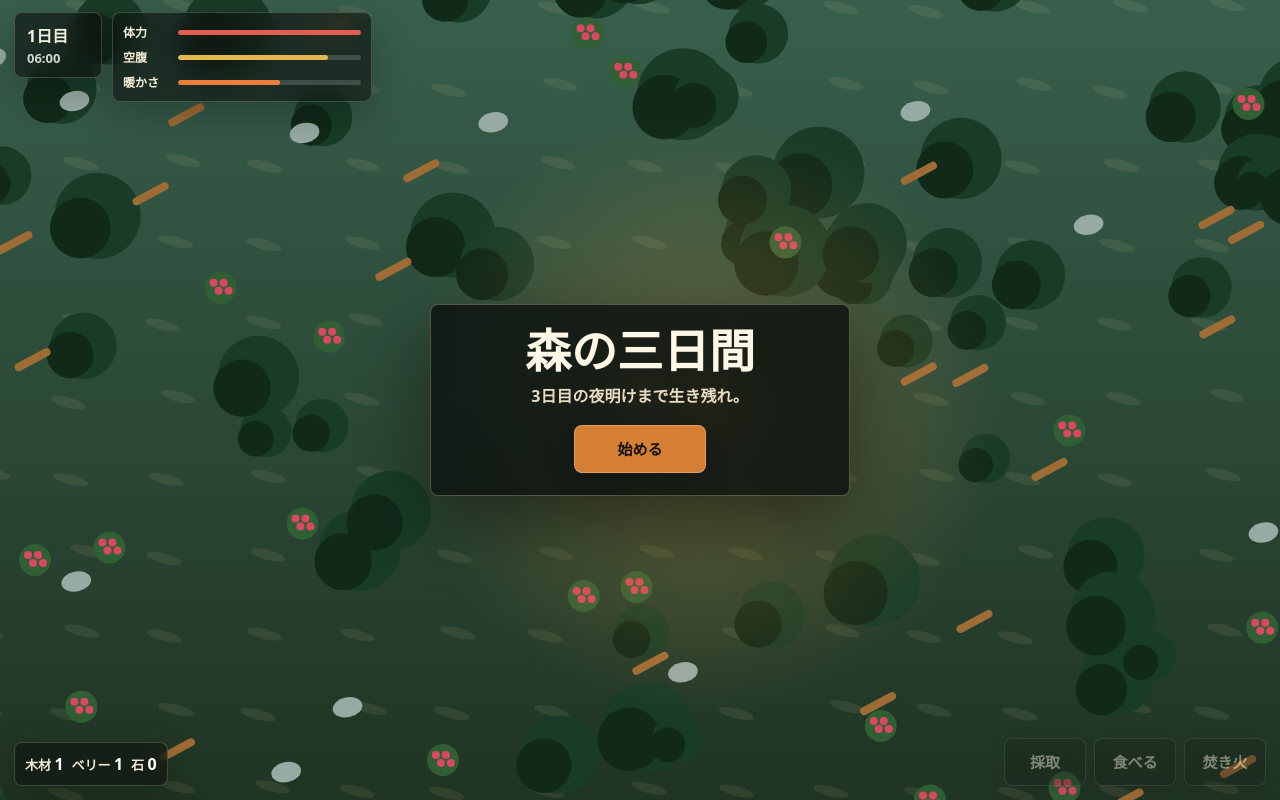
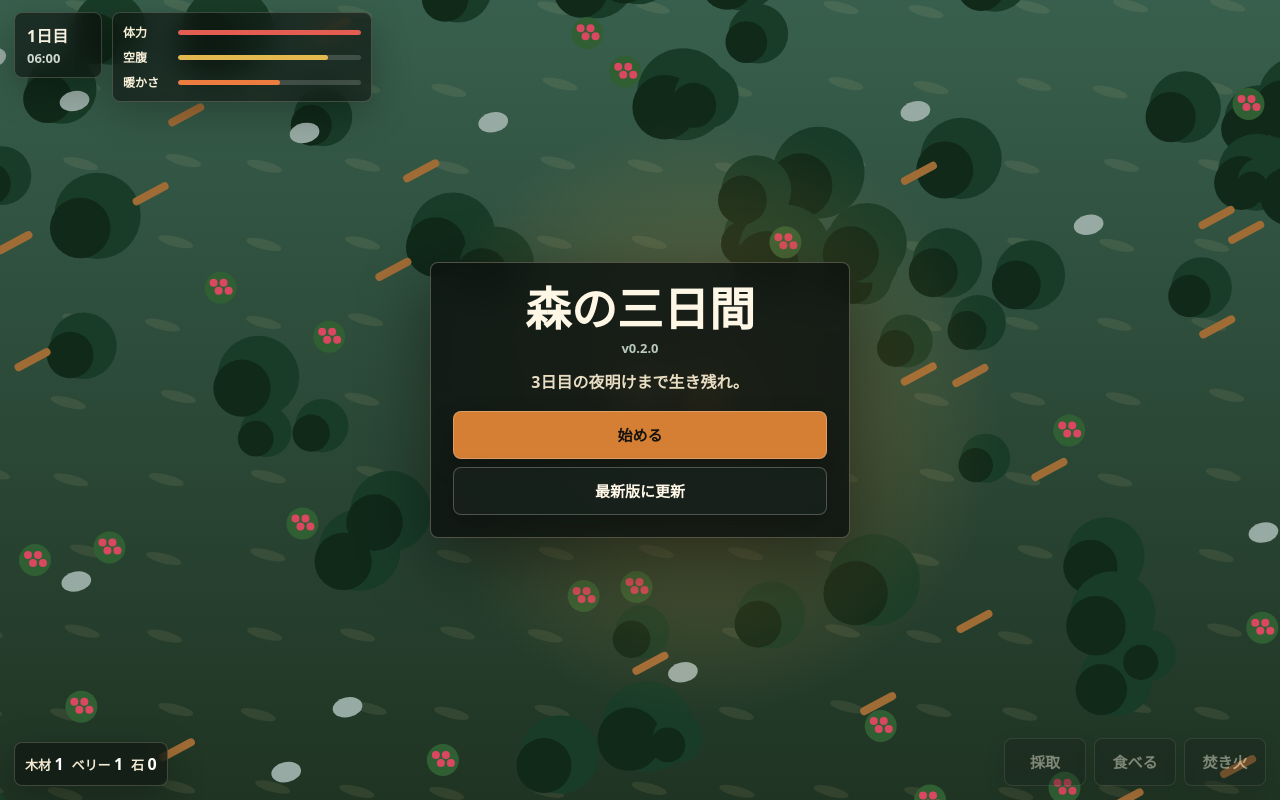
Before and after one commit to an-aomame/game-survival, a plain HTML site: page index.html in a window 1280 px wide. Drawn offline with Linux system fonts and the light colour scheme.

Commit message:
Add version display and update reload

```diff
--- a/game.js
+++ b/game.js
@@ -17,10 +17,13 @@
     eat: document.getElementById("eatButton"),
     fire: document.getElementById("fireButton"),
     panel: document.getElementById("messagePanel"),
+    version: document.getElementById("versionLabel"),
     message: document.getElementById("messageText"),
-    start: document.getElementById("startButton")
+    start: document.getElementById("startButton"),
+    update: document.getElementById("updateButton")
   };
 
+  const APP_VERSION = "0.2.0";
   const TAU = Math.PI * 2;
   const WORLD = { width: 1800, height: 1300 };
   const DAY_SECONDS = 76;
@@ -351,6 +354,12 @@
     ui.panel.hidden = false;
   }
 
+  function reloadLatest() {
+    const url = new URL(window.location.href);
+    url.searchParams.set("update", Date.now().toString());
+    window.location.replace(url.toString());
+  }
+
   function draw() {
     const camera = getCamera();
     ctx.save();
@@ -668,8 +677,10 @@
   ui.eat.addEventListener("click", eat);
   ui.fire.addEventListener("click", feedFire);
   ui.start.addEventListener("click", resetGame);
+  ui.update.addEventListener("click", reloadLatest);
 
   resize();
+  ui.version.textContent = `v${APP_VERSION}`;
   state.resources = createResources();
   draw();
 }());
--- a/index.html
+++ b/index.html
@@ -5,7 +5,7 @@
     <meta name="viewport" content="width=device-width, initial-scale=1, viewport-fit=cover, user-scalable=no">
     <meta name="theme-color" content="#162019">
     <title>森の三日間</title>
-    <link rel="stylesheet" href="styles.css">
+    <link rel="stylesheet" href="styles.css?v=0.2.0">
   </head>
   <body>
     <main class="game-shell" aria-label="森のサバイバルゲーム">
@@ -47,11 +47,15 @@
 
       <section id="messagePanel" class="message-panel" aria-live="polite">
         <h1>森の三日間</h1>
+        <p class="version-label" id="versionLabel">v0.2.0</p>
         <p id="messageText">3日目の夜明けまで生き残れ。</p>
-        <button id="startButton" type="button">始める</button>
+        <div class="title-actions">
+          <button id="startButton" type="button">始める</button>
+          <button id="updateButton" class="secondary-button" type="button">最新版に更新</button>
+        </div>
       </section>
     </main>
 
-    <script src="game.js"></script>
+    <script src="game.js?v=0.2.0"></script>
   </body>
 </html>
--- a/styles.css
+++ b/styles.css
@@ -200,7 +200,7 @@ meter::-webkit-meter-bar {
 }
 
 .message-panel h1 {
-  margin: 0 0 10px;
+  margin: 0 0 8px;
   font-size: clamp(28px, 7vw, 46px);
   line-height: 1;
   letter-spacing: 0;
@@ -212,11 +212,29 @@ meter::-webkit-meter-bar {
   font-weight: 700;
 }
 
+.message-panel .version-label {
+  margin: 0 0 12px;
+  color: #bac9bd;
+  font-size: 13px;
+  font-weight: 800;
+}
+
+.title-actions {
+  display: grid;
+  grid-template-columns: 1fr;
+  gap: 8px;
+}
+
 .message-panel button {
   min-width: 132px;
   background: #d57f35;
   color: #15120e;
   border-color: rgba(255, 255, 255, 0.24);
+}
+
+.message-panel .secondary-button {
+  background: rgba(24, 33, 29, 0.86);
+  color: #fff7e7;
 }
 
 @media (max-width: 680px) {
```
Also changed, not shown: 1 other file.
